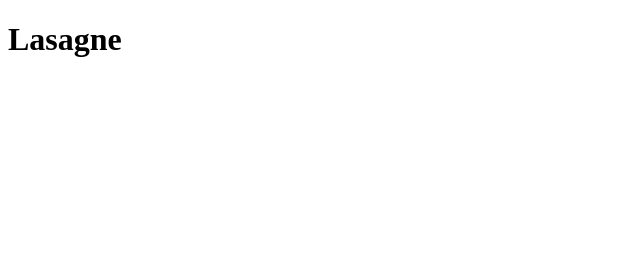
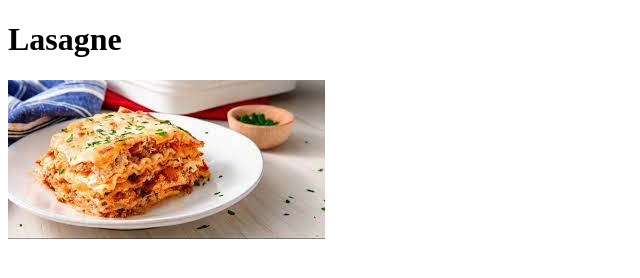
Before and after one commit to Alex-Nemet/odin-recipes, a plain HTML site: page recipes/lasagne.html in a window 1280 px wide. Shown: the whole page, without its empty margins (0-640 px from the left). Drawn offline with Linux system fonts and the light colour scheme.

Commit message:
add img folder and lasagne image to recipe

```diff
--- a/recipes/lasagne.html
+++ b/recipes/lasagne.html
@@ -8,5 +8,6 @@
 </head>
 <body>
   <h1>Lasagne</h1>
+  <img src="../img/lasagne.jpeg" alt="image of lasagne">
 </body>
 </html>
```
Also changed, not shown: img/lasagne.jpeg (added).
